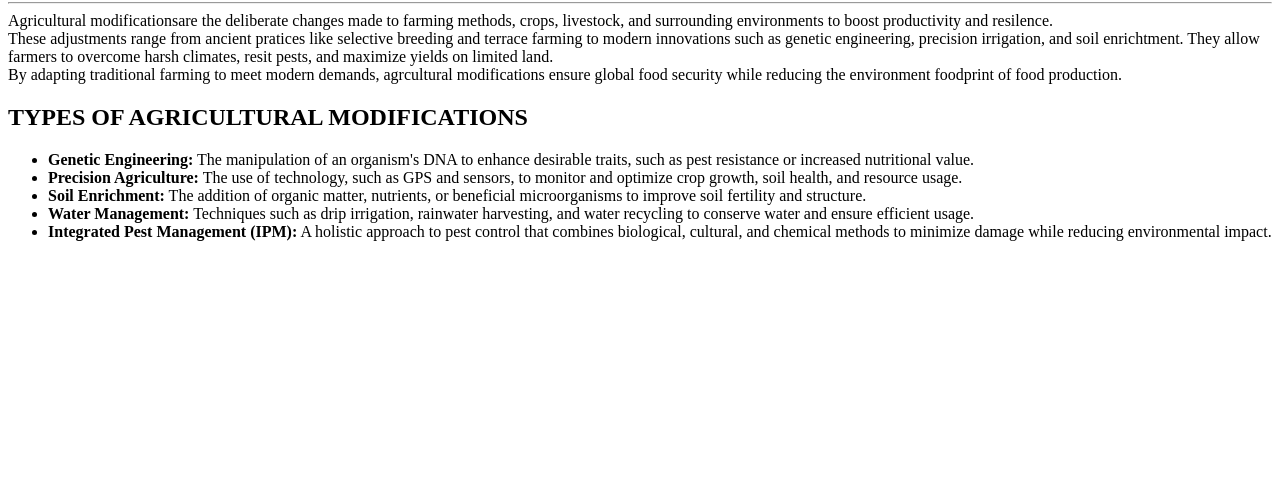
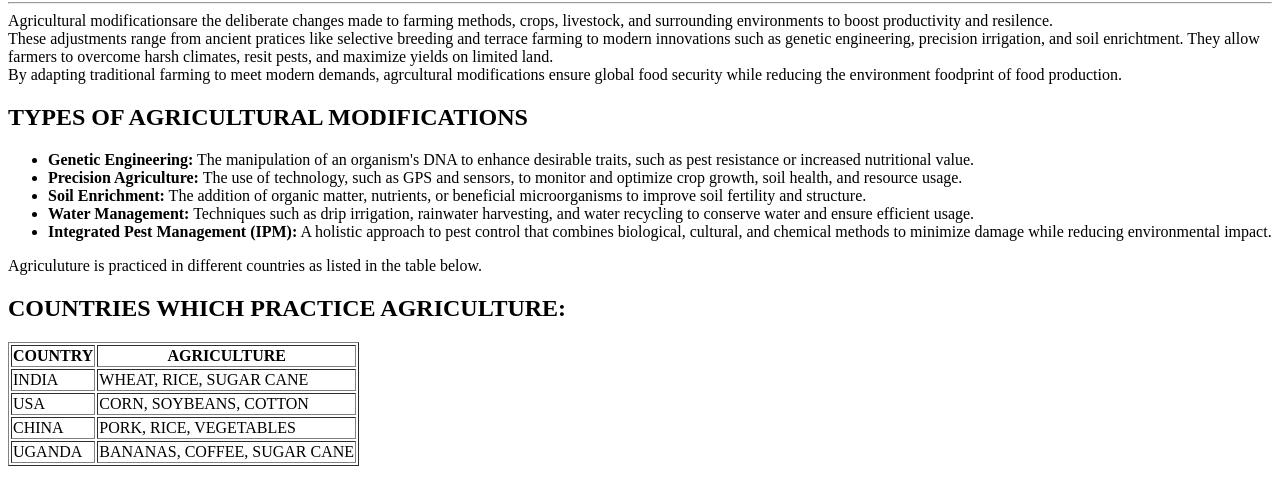
Before and after one commit to Joseph14472/Agriculture, a plain HTML site: page index.html in a window 1280 px wide. Shown: the part 88-590 px from the top of the page. Drawn offline with Linux system fonts and the light colour scheme.

Commit message:
made changes

```diff
--- a/index.html
+++ b/index.html
@@ -33,6 +33,29 @@
             <strong>Integrated Pest Management (IPM):</strong> A holistic approach to pest control that combines biological, cultural, and chemical methods to minimize damage while reducing environmental impact.
         </li>
     </ul>
+    <p4 id="p4"> Agriculuture is practiced in different countries as listed in the table below.</p4>
+    <h2>COUNTRIES WHICH PRACTICE AGRICULTURE:</h2>
+    <table border="1">
+        <tr>
+            <th>COUNTRY</th>
+            <th>AGRICULTURE</th>
+        </tr>
+        <tr>
+            <td>INDIA</td>
+            <td>WHEAT, RICE, SUGAR CANE</td>
+        </tr>
+        <tr>
+            <td>USA</td>
+            <td>CORN, SOYBEANS, COTTON</td>
+        </tr>
+        <tr>
+            <td>CHINA</td>
+            <td>PORK, RICE, VEGETABLES</td>
+        </tr>
+        <tr>
+            <td>UGANDA</td>
+            <td>BANANAS, COFFEE, SUGAR CANE</td>
+        </tr>
 
 
 
```
